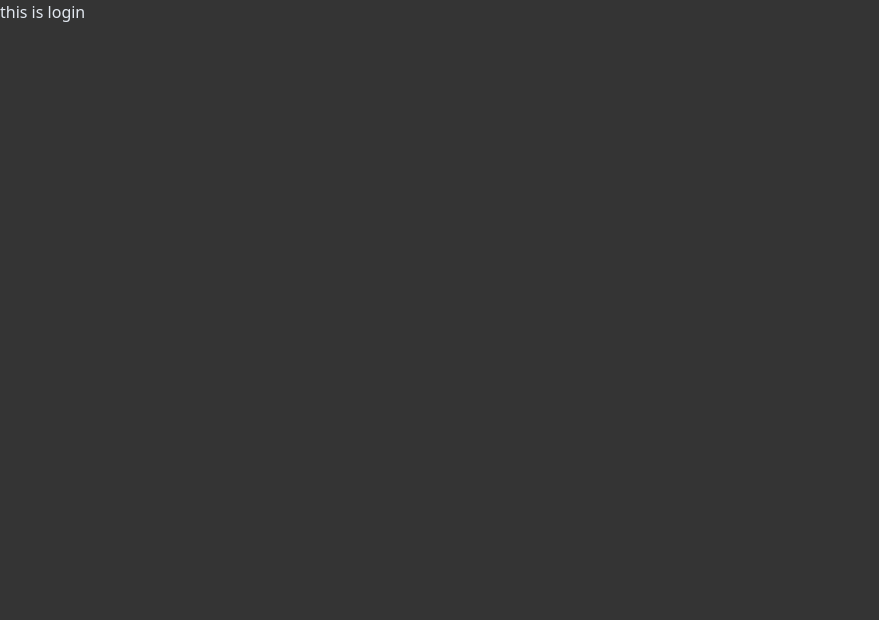
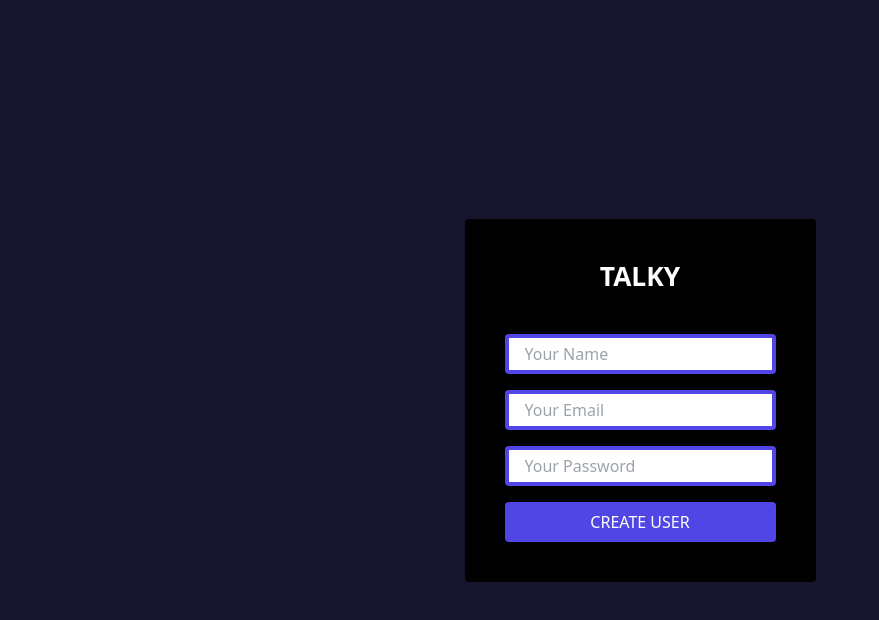
Before and after one commit to tusharshaha/messenger, a Next.js app: page /login in a window 1280 px wide. Shown: the top 620 px of the page, without its empty margins (0-879 px from the left). Built offline with nearby package versions, Linux system fonts and the light colour scheme; no server answers.

Commit message:
created login page and updated bg color

```diff
--- a/pages/login.tsx
+++ b/pages/login.tsx
@@ -2,8 +2,16 @@ import React from 'react';
 
 const Login = () => {
   return (
-    <div>
-      this is login
+    <div className='flex items-center justify-center w-100 h-[100vh]'>
+      <div className='rounded p-10 bg-black text-center uppercase'>
+        <h3 className='font-bold text-white'>Talky</h3>
+        <form action="" className='flex flex-col gap-4 mt-10 text-black'>
+          <input type="text" className='focus:outline-0 border-4 border-indigo-600 py-1 px-4 rounded' name="" id="" placeholder='Your Name' />
+          <input type="email" className='focus:outline-0 border-4 border-indigo-600 py-1 px-4 rounded' name="" id="" placeholder='Your Email' />
+          <input type="password" className='focus:outline-0 border-4 border-indigo-600 py-1 px-4 rounded' name="" id="" placeholder='Your Password' />
+          <button className="px-5 py-2 bg-indigo-600 transition duration-300 hover:bg-indigo-700 text-white uppercase rounded">Create User</button>
+        </form>
+      </div>
     </div>
   );
 };
--- a/styles/globals.css
+++ b/styles/globals.css
@@ -44,7 +44,7 @@
   --foreground-rgb: 0, 0, 0;
   --background-start-rgb: 214, 219, 220;
   --background-end-rgb: 255, 255, 255;
-  --bg-color: #343434;
+  --bg-color: #17152c;
 }
 
 @media (prefers-color-scheme: dark) {
```
